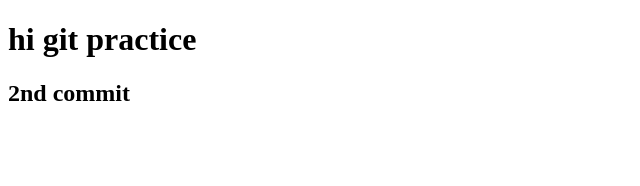
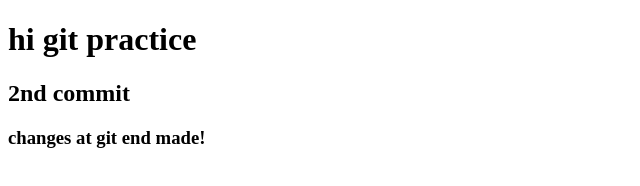
Before and after one commit to singh12480/gitPract, a plain HTML site: page index.html in a window 1280 px wide. Shown: the whole page, without its empty margins (0-640 px from the left). Drawn offline with Linux system fonts and the light colour scheme.

Commit message:
Update index.html

```diff
--- a/index.html
+++ b/index.html
@@ -8,5 +8,6 @@
 <body>
   <h1>hi git practice</h1>
   <h2>2nd commit</h2>
+  <h3>changes at git end made! </h3>
 </body>
 </html>
```
